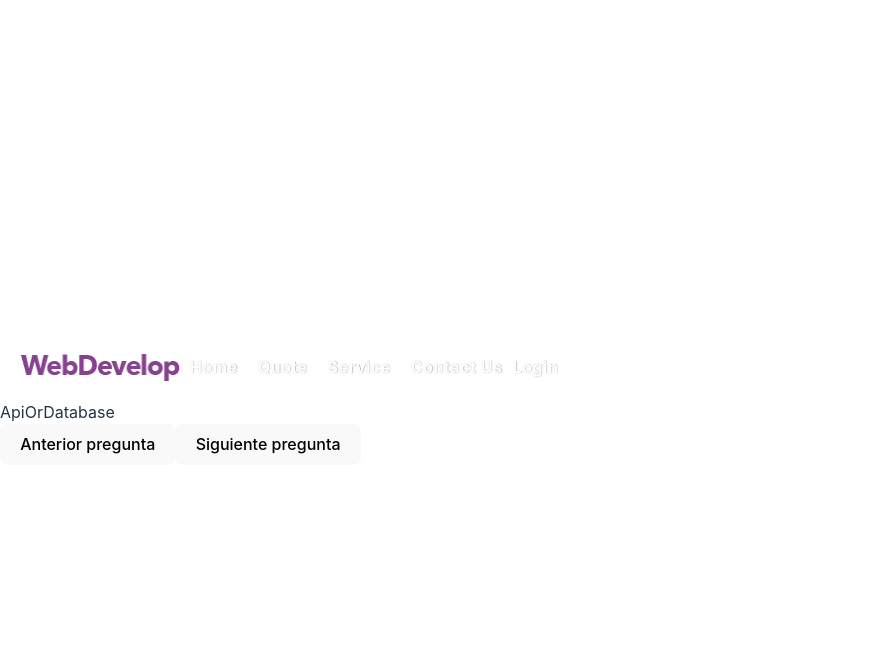
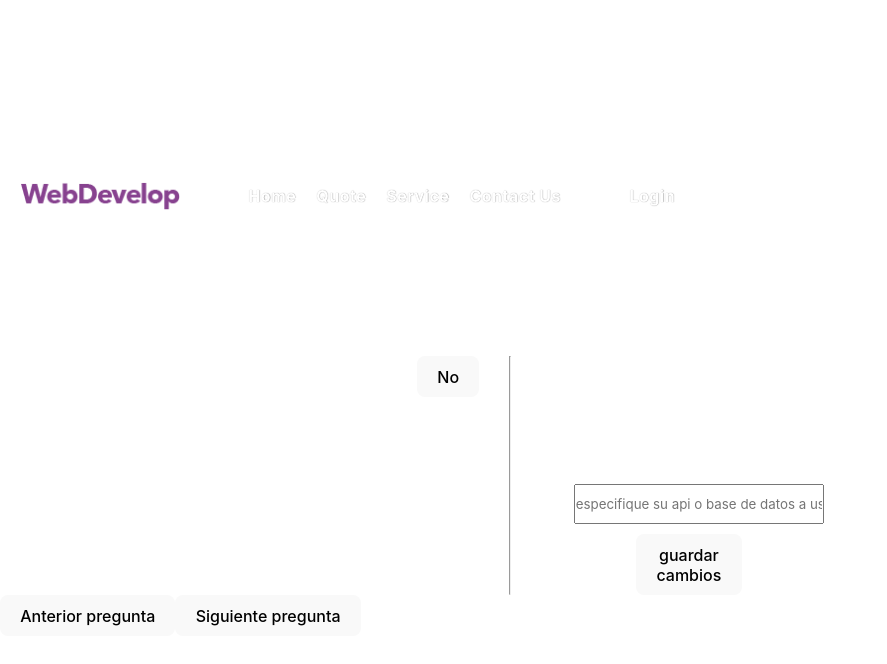
Before and after one commit to Freetzen/WeDevelop, a React (Vite) app in the folder Frontend/: page /quote in a window 1280 px wide. Both pictures are taken after a click on the button "Ecommerce". Shown: the top 664 px of the page, without its empty margins (0-887 px from the left). Built offline with nearby package versions, Linux system fonts and the light colour scheme.

Commit message:
componente apiOrDatabase terminado lauluna

```diff
--- a/Frontend/src/components/questions/apiOrDatabase/ApiOrDatabase.jsx
+++ b/Frontend/src/components/questions/apiOrDatabase/ApiOrDatabase.jsx
@@ -1,7 +1,55 @@
-import React from 'react'
+import React, { useState } from 'react'
+import style from "./ApiOrDatabase.module.css"
 
-export const ApiOrDatabase = () => {
-  return (
-    <div>ApiOrDatabase</div>
-  )
+export const ApiOrDatabase = ({quote, setQuote, question, setQuestion}) => {
+
+const [apiOrDatabase, setApiOrDatabase] = useState("")
+
+const handleChange = (event) => {
+  setApiOrDatabase(event.target.value)
 }
+const handleClick = (event) => {
+  event.preventDefault();
+  setApiOrDatabase(event.target.value)
+    setQuote({
+      ...quote,
+      'apiOrDatabase': apiOrDatabase
+    })
+  setQuestion(question + 1)
+}
+
+return (<>
+    <h2
+    className={style.ApiOrDatabaseTitle}
+    >¿su página consumira alguna API o base de datos externa?</h2>
+  <div className={style.apiOrDatabaseContainer}>
+  <br className={style.ApiOrDatabaseBr} />
+    <div className={style.ApiOrDatabaseOpcionOne}>
+      <button
+        value="no"
+        onClick={handleClick}
+      >No</button>
+    </div>
+  <hr/>
+    <div className={style.ApiOrDatabaseOpcionTwo}>
+      <h2
+      className={style.ApiOrDatabaseH2}
+      >especifique su API o base de datos a usar</h2>
+      <input
+        value={apiOrDatabase}
+        type='text'
+        placeholder='especifique su api o base de datos a usar'
+        onChange={handleChange}
+        className={style.ApiOrDatabaseInput}
+      ></input>
+      <button
+      className={style.ApiOrDatabaseUpload}
+      onClick={handleClick}
+      >guardar cambios</button>
+      </div>
+
+  </div>
+
+      </>
+);
+}
--- /dev/null
+++ b/Frontend/src/components/questions/apiOrDatabase/ApiOrDatabase.module.css
@@ -0,0 +1,25 @@
+.apiOrDatabaseContainer{
+    display: flex;
+}
+.ApiOrDatabaseTitle{
+    margin-left: 50%;
+    margin-right: auto;
+}
+.ApiOrDatabaseOpcionOne{
+    margin-left: 60%;
+    margin-right: 30px;
+}
+.ApiOrDatabaseOpcionTwo{
+    margin: auto;
+}
+.ApiOrDatabaseInput{
+    width: 250px; /* Establece el ancho del input */
+    height: 40px;
+    margin-left: 25%;
+    margin-right: 50%;
+}
+.ApiOrDatabaseUpload{
+    margin-top: 10px;
+    margin-left: 50%;
+    margin-right: 50%;
+}
```
